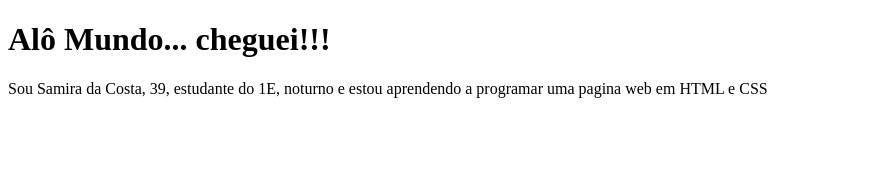
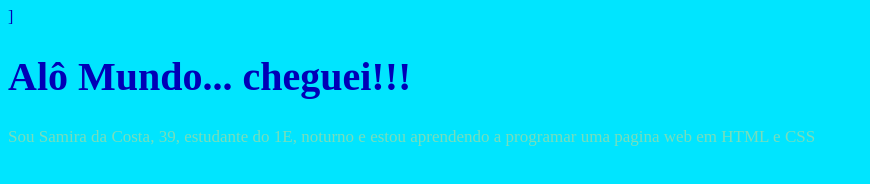
Before and after one commit to samirapedroso-stack/primeiro-repositorio, a plain HTML site: page index.html in a window 1280 px wide. Shown: the whole page, without its empty margins (0-870 px from the left). Drawn offline with Linux system fonts and the light colour scheme.

Commit message:
Ligação com style.css

```diff
--- a/index.html
+++ b/index.html
@@ -3,7 +3,8 @@
 <head>
     <meta charset="UTF-8">
     <meta name="viewport" content="width=device-width, initial-scale=1.0">
-    <title> Primeiro HTML </title>
+    <title> Primeiro HTML </title>]
+    <link rel="stylesheet" href="style.css">
 </head>
 <body>
     <h1>Alô Mundo... cheguei!!!   </h1>
```
